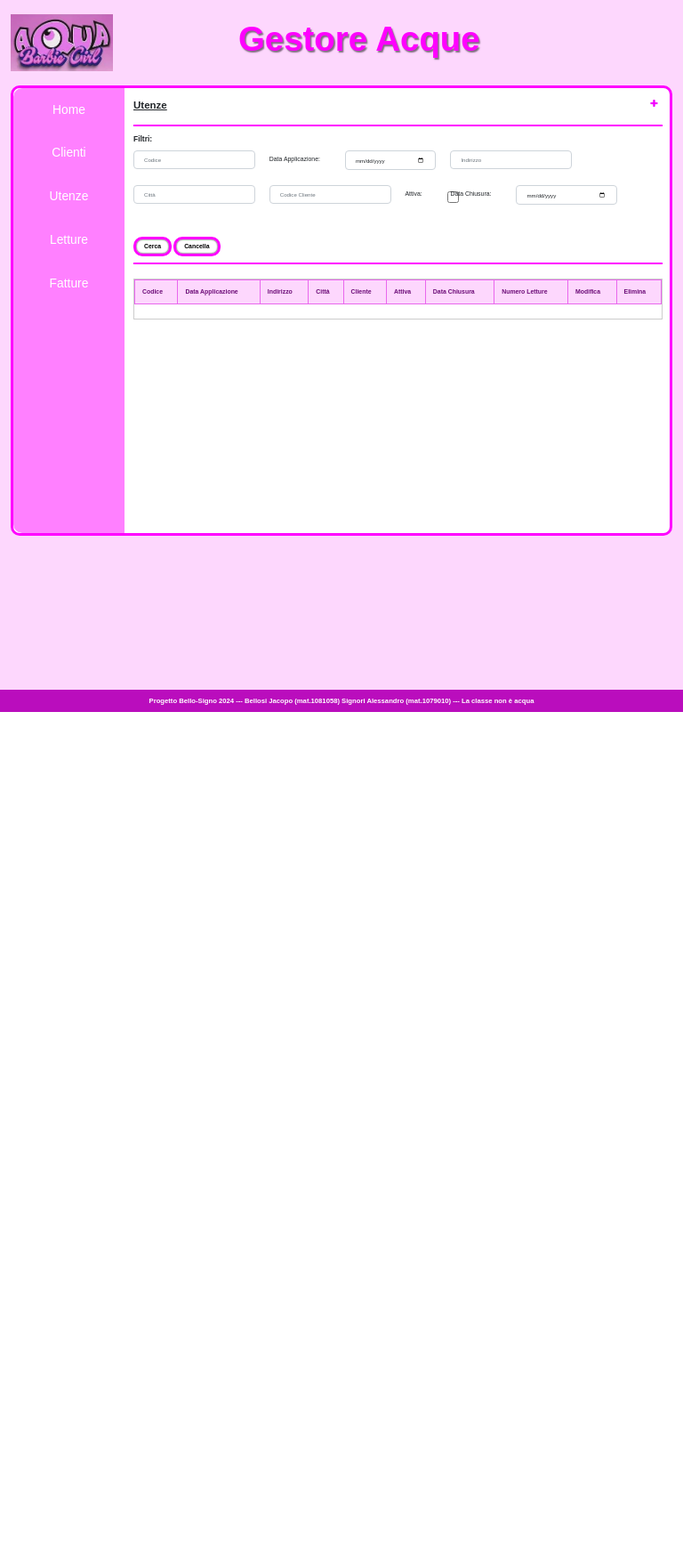
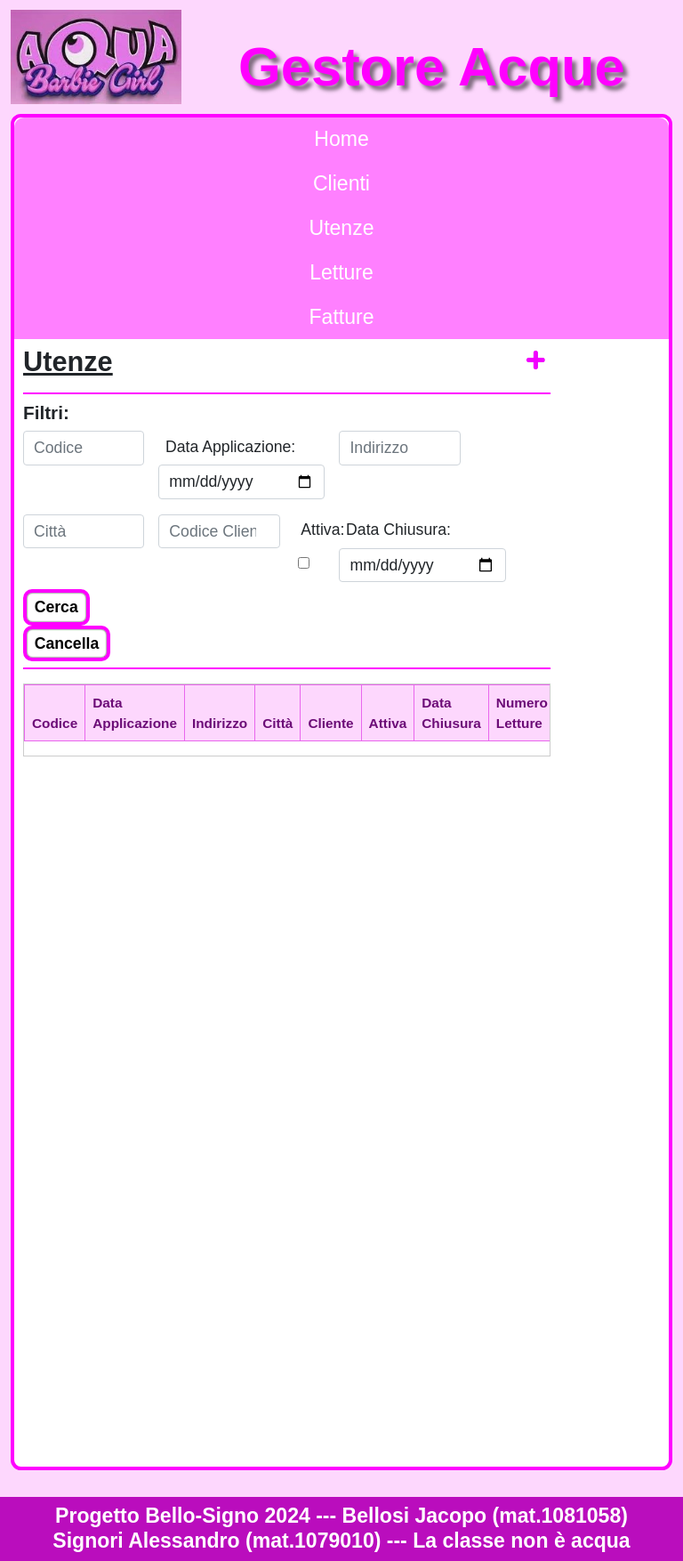
Before and after one commit to jacopobellosi/ProgettiProgrammazioneWeb, a Django app: page /utenza/ in a window 768 px wide. Shown: the whole page at 89% size. Before the commit the page ends 800 px from the top, so only its background shows below. Run offline with Django 5.2, Linux system fonts and the light colour scheme; data that the repository does not hold is empty.

Commit message:
Correzione responsive

```diff
--- a/progetto_2/parte_2/static/css/stile_custom.css
+++ b/progetto_2/parte_2/static/css/stile_custom.css
@@ -120,16 +120,16 @@
     margin-left: auto;
     margin-right: auto;
     padding-left: 12px;
-    border: 3px solid magenta;
+    border: 0.25vw solid magenta;
     background-color: white;
-    border-radius: 10px;
+    border-radius: 1vw;
 }
 
 /*nav*/
 .navbar {
     background-color: #ff80ff;
-    border-top-left-radius: 10px;
-    border-bottom-left-radius: 10px;
+    border-top-left-radius: 1vw;
+    border-bottom-left-radius: 1vw;
     display: flex;
     flex-direction: column;
     padding: 0;
@@ -166,7 +166,7 @@
     padding-right: 20px;
     border-top-right-radius: 10px;
     border-bottom-right-radius: 10px;
-    height: 500px; /*sarebbe da sistemare no pixel*/
+    height: 68vh;
 }
 
 #content h3 {
@@ -236,9 +236,14 @@
     font-weight: bold;
     background-color: transparent;
     border-radius: 10px;
-	border: 3px solid magenta;
+    border: 0.2vw solid magenta;
     box-shadow: inset 0 0 2px rgba(0, 0, 0, 1);
     transition: background-color 0.3s, border-color 0.3s;
+}
+
+.pulsanti {
+    margin-top: 1vw;
+    margin-left: 1vw;
 }
 
 input[type="submit"]:hover,
@@ -249,12 +254,18 @@
     text-shadow: -0.8px 0 black, 0 0.8px black, 0.8px 0 black, 0 -0.8px black;
 }
 
+form input[type="checkbox"] {
+    width: 1vw;
+}
+
 .custom-row-break {
     margin-bottom: -15px;
 }
 
 .custom-column-spacing {
     padding-top: 4.5px;
+    margin-left: 1vw;
+    margin-right: -10px;
 }
 
 .custom-column-spacing-check {
@@ -296,7 +307,7 @@
 }
 
 .tabella-scorrevole {
-    max-height: 60%;
+    max-height: 40vh;
     overflow-y: auto;
     border: 1px solid #ccc;
 }
@@ -312,8 +323,10 @@
 }
 
 .table th {
-    position: -webkit-sticky; /* Safari */
-    position: sticky; /* Per tutti gli altri browser */
+    position: -webkit-sticky;
+    /* Safari */
+    position: sticky;
+    /* Per tutti gli altri browser */
     top: 0;
     background: #fdd7fd;
 }
@@ -324,7 +337,8 @@
 }
 
 .header {
-    background: #ff99ff; /*non va*/
+    background: #ff99ff;
+    /*non va*/
     color: rgb(108, 12, 119);
 }
 
@@ -351,3 +365,287 @@
     background-color: #ba0dbd;
     margin-top: 100px;
 }
+
+
+/*responsive*/
+@media only screen and (max-width: 768px) and (min-width: 420px){
+    header {
+        padding-bottom: 0rem !important;
+    }
+
+    #h1Title {
+        font-size: 8vw;
+        text-shadow: 0.6vw 0.6vw 0.6vw rgba(0, 0, 0, 0.5);
+        padding-bottom: 0px;
+    }
+
+    .logo {
+        max-width: 25vw;
+    }
+
+    .main {
+        border: 0.6vw solid magenta;
+        background-color: white;
+        border-radius: 1.5vw;
+    }
+
+    .navbar {
+        border-top-left-radius: 1.5vw;
+        border-top-right-radius: 1.5vw;
+        border-bottom-left-radius: 0;
+        width: calc(100% - 12px);
+    }
+
+    .navbar-nav {
+        width: auto;
+    }
+
+    .nav-link {
+        font-size: 3vw;
+        padding: 1vw;
+    }
+
+    .nav-link:hover {
+        border-top-left-radius: 1.5vw;
+        border-top-right-radius: 1.5vw;
+        border-bottom-left-radius: 0;
+    }
+
+    #content {
+        font-size: 2vw;
+        border-bottom-left-radius: 1.5vw;
+        border-bottom-right-radius: 1.5vw;
+        height: 165vw;
+    }
+
+    #content h3 {
+        font-size: 3vw;
+        margin-top: 10px;
+        margin-bottom: 7px;
+    }
+
+    #content p,
+    #content li {
+        font-size: 2.5vw;
+    }
+
+    h2 {
+        font-size: 4vw;
+        padding-top: 8px;
+    }
+
+    h4 {
+        font-size: 2.7vw;
+    }
+
+    .iconaPiu {
+        width: 3vw;
+    }
+
+    input[type="text"],
+    input[type="date"],
+    input[type="number"] {
+        font-size: 2.3vw !important;
+    }
+
+    label {
+        font-size: 2.3vw !important;
+    }
+
+    input[type="submit"],
+    input[type="button"] {
+        font-size: 2.3vw !important;
+        margin-right: 1vw;
+        border: 0.6vw solid magenta;
+    }
+
+    form input[type="checkbox"] {
+        width: 2.8vw;
+    }
+
+    .custom-column-spacing-check {
+        margin-right: 0;
+    }
+
+    td {
+        padding-left: 5px;
+    }
+
+    .text-center {
+        padding-left: 0px;
+        text-align: center;
+    }
+
+    td input[type="text"],
+    td input[type="date"],
+    td input[type="number"] {
+        width: 92%;
+        font-size: inherit;
+        padding-left: 0px;
+    }
+
+    .icona {
+        width: 4vw;
+    }
+
+    .tabella-scorrevole {
+        max-height: 85vw;
+    }
+
+    .tabella-scorrevole-utenza {
+        max-height: 60vw;
+    }
+
+    .smalltable {
+        border: 1px solid #e967ed;
+        width: 100%;
+    }
+
+    .footerText {
+        font-size: 3vw;
+    }
+
+    .text-center {
+        position: relative;
+        margin-top: 30px;
+    }
+}
+
+@media only screen and (max-width: 420px){
+    header {
+        padding-bottom: 0rem !important;
+    }
+
+    #h1Title {
+        font-size: 8vw;
+        text-shadow: 0.6vw 0.6vw 0.6vw rgba(0, 0, 0, 0.5);
+        padding-bottom: 0px;
+    }
+
+    .logo {
+        max-width: 25vw;
+    }
+
+    .main {
+        border: 0.6vw solid magenta;
+        background-color: white;
+        border-radius: 1.5vw;
+    }
+
+    .navbar {
+        border-top-left-radius: 1.5vw;
+        border-top-right-radius: 1.5vw;
+        border-bottom-left-radius: 0;
+        width: calc(100% - 12px);
+    }
+
+    .navbar-nav {
+        width: auto;
+    }
+
+    .nav-link {
+        font-size: 3vw;
+        padding: 1vw;
+    }
+
+    .nav-link:hover {
+        border-top-left-radius: 1.5vw;
+        border-top-right-radius: 1.5vw;
+        border-bottom-left-radius: 0;
+    }
+
+    #content {
+        font-size: 2vw;
+        border-bottom-left-radius: 1.5vw;
+        border-bottom-right-radius: 1.5vw;
+        height: 110vh;
+    }
+
+    #content h3 {
+        font-size: 3vw;
+        margin-top: 10px;
+        margin-bottom: 7px;
+    }
+
+    #content p,
+    #content li {
+        font-size: 2.5vw;
+    }
+
+    h2 {
+        font-size: 4vw;
+        padding-top: 8px;
+    }
+
+    h4 {
+        font-size: 2.7vw;
+    }
+
+    .iconaPiu {
+        width: 3vw;
+    }
+
+    input[type="text"],
+    input[type="date"],
+    input[type="number"] {
+        font-size: 2.3vw !important;
+    }
+
+    label {
+        font-size: 2.3vw !important;
+    }
+
+    input[type="submit"],
+    input[type="button"] {
+        font-size: 2.3vw !important;
+        margin-right: 1vw;
+        border: 0.6vw solid magenta;
+    }
+
+    form input[type="checkbox"] {
+        width: 2.8vw;
+    }
+
+    td {
+        padding-left: 5px;
+    }
+
+    .text-center {
+        padding-left: 0px;
+        text-align: center;
+    }
+
+    td input[type="text"],
+    td input[type="date"],
+    td input[type="number"] {
+        width: 92%;
+        font-size: inherit;
+        padding-left: 0px;
+    }
+
+    .icona {
+        width: 4vw;
+    }
+
+    .tabella-scorrevole {
+        max-height: 59vh;
+    }
+
+    .tabella-scorrevole-utenza {
+        max-height: 68vw;
+    }
+
+    .smalltable {
+        border: 1px solid #e967ed;
+        width: 100%;
+    }
+
+    .footerText {
+        font-size: 3vw;
+    }
+
+    .text-center {
+        position: relative;
+        margin-top: 30px;
+    }
+}
--- a/progetto_2/parte_2/static/js/script.js
+++ b/progetto_2/parte_2/static/js/script.js
@@ -27,38 +27,10 @@
   }
 }
 
-function aggiornaHTML() {
-  const larghezzaSchermoCorrente = window.innerWidth;
-
-  if (document.getElementById('IdCodCliente') != null && document.getElementById('IdCodCliente').tagName != "DATALIST") {
-    const primaBr = document.getElementById('IdCodCliente');
-
-    if (larghezzaSchermoCorrente < 960) {
-      const brElementi = primaBr.nextElementSibling;
-
-      if (!brElementi || brElementi.tagName !== 'BR' || brElementi.nextElementSibling.tagName !== 'BR') {
-        primaBr.insertAdjacentHTML('afterend', '<br><br>');
-      }
-    } else {
-      const brElemento1 = primaBr.nextElementSibling;
-      const brElemento2 = brElemento1 && brElemento1.nextElementSibling;
-
-      if (brElemento1 && brElemento1.tagName === 'BR' && brElemento2 && brElemento2.tagName === 'BR') {
-        primaBr.parentNode.removeChild(brElemento1);
-        primaBr.parentNode.removeChild(brElemento2);
-      }
-    }
-  }
-}
-
 const checkbox = document.getElementById('IdAttiva');
 if (checkbox != null) {
   checkbox.addEventListener('change', gestioneDataCh);
 }
-
-const larghezzaSchermoIniziale = window.innerWidth;
-window.addEventListener('resize', aggiornaHTML);
-aggiornaHTML();
 
 function setEliminazione(codice) {
   document.getElementById('Err').style.display = 'block';
--- a/progetto_2/parte_2/templates/Extra/header.html
+++ b/progetto_2/parte_2/templates/Extra/header.html
@@ -1,4 +1,4 @@
-<header class="py-3">
+<header class="py-2">
     <div class="container-fluid">
         {% load static %}
         <div class="row align-items-center">
--- a/progetto_2/parte_2/templates/cliente.html
+++ b/progetto_2/parte_2/templates/cliente.html
@@ -11,7 +11,6 @@
     {% load static %}
     <link href="https://cdn.jsdelivr.net/npm/bootstrap@5.1.3/dist/css/bootstrap.min.css" rel="stylesheet"
         integrity="sha384-1BmE4kWBq78iYhFldvKuhfTAU6auU8tT94WrHftjDbrCEXSU1oBoqyl2QvZ6jIW3" crossorigin="anonymous">
-    <link rel="stylesheet" href="{% static 'css/stile.css' %}">
     <link rel="stylesheet" href="{% static 'css/stile_custom.css' %}">
 
     <link rel="icon" href="{% static 'img/logo.jpeg' %}" type="image/x-icon" alt="Logo" />
@@ -25,7 +24,6 @@
             <div class="row flex-grow-1">
                 {% include 'Extra/nav.html' %}
                 <div id="content" class="col-lg-10 col-md-10 col-sm-12">
-
                     <h2>Clienti</h2>
                     <hr>
                     <h4>Filtri:</h4>
@@ -55,7 +53,7 @@
                             <input id="IdCitta" name="Citta" type="text" class="form-control" pattern="[\p{L} \d]+"
                                 title="Vietato mettere apici o virgolette" placeholder="Città" value="{{ Citta }}">
                         </div>
-                        <div class="col-3">
+                        <div class="col-md-3 pulsanti">
                             <input type="submit" class="btn btn-primary" value="Cerca">
                             <input type="button" id="reset" class="btn btn-secondary" value="Cancella">
                         </div>
--- a/progetto_2/parte_2/templates/fattura.html
+++ b/progetto_2/parte_2/templates/fattura.html
@@ -11,7 +11,6 @@
     {% load static %}
     <link href="https://cdn.jsdelivr.net/npm/bootstrap@5.1.3/dist/css/bootstrap.min.css" rel="stylesheet"
         integrity="sha384-1BmE4kWBq78iYhFldvKuhfTAU6auU8tT94WrHftjDbrCEXSU1oBoqyl2QvZ6jIW3" crossorigin="anonymous">
-    <link rel="stylesheet" href="{% static 'css/stile.css' %}">
     <link rel="stylesheet" href="{% static 'css/stile_custom.css' %}">
 
     <link rel="icon" href="{% static 'img/logo.jpeg' %}" type="image/x-icon" alt="Logo" />
@@ -21,7 +20,6 @@
     {% include 'Extra/header.html' %}
 
     <div class="container-fluid">
-
         <div class="main">
             <div class="row flex-grow-1">
                 {% include 'Extra/nav.html' %}
--- a/progetto_2/parte_2/templates/index.html
+++ b/progetto_2/parte_2/templates/index.html
@@ -13,7 +13,6 @@
     {% load static %}
     <link href="https://cdn.jsdelivr.net/npm/bootstrap@5.1.3/dist/css/bootstrap.min.css" rel="stylesheet"
         integrity="sha384-1BmE4kWBq78iYhFldvKuhfTAU6auU8tT94WrHftjDbrCEXSU1oBoqyl2QvZ6jIW3" crossorigin="anonymous">
-    <link rel="stylesheet" href="{% static 'css/stile.css' %}">
     <link rel="stylesheet" href="{% static 'css/stile_custom.css' %}">
 </head>
 
--- a/progetto_2/parte_2/templates/utenza.html
+++ b/progetto_2/parte_2/templates/utenza.html
@@ -12,7 +12,6 @@
     {% load static %}
     <link href="https://cdn.jsdelivr.net/npm/bootstrap@5.1.3/dist/css/bootstrap.min.css" rel="stylesheet"
         integrity="sha384-1BmE4kWBq78iYhFldvKuhfTAU6auU8tT94WrHftjDbrCEXSU1oBoqyl2QvZ6jIW3" crossorigin="anonymous">
-    <link rel="stylesheet" href="{% static 'css/stile.css' %}">
     <link rel="stylesheet" href="{% static 'css/stile_custom.css' %}">
 
     <script type="text/javascript" src="{% static 'js/script.js' %}" defer></script>
@@ -70,7 +69,7 @@
                         <div class="col-md-4">
                             <div class="row">
                                 <div class="col-auto">
-                                    <label for="IdDataApRic" class="col-form-label me-1 custom-column-spacing">Data
+                                    <label for="IdDataApRic" class="col-form-label custom-column-spacing">Data
                                         Applicazione: </label>
                                 </div>
                                 <div class="col">
@@ -96,7 +95,7 @@
                         <div class="col-md-1">
                             <div class="row">
                                 <div class="col-auto">
-                                    <label for="IdAttiva" class="col-form-label me-1 custom-column-spacing">Attiva:
+                                    <label for="IdAttiva" class="col-form-label custom-column-spacing">Attiva:
                                     </label>
                                 </div>
                                 <div class="col custom-column-spacing-check">
@@ -107,7 +106,7 @@
                         <div class="col-md-4">
                             <div class="row">
                                 <div class="col-auto">
-                                    <label for="IdDataChRic" class="col-form-label me-1 custom-column-spacing">Data
+                                    <label for="IdDataChRic" class="col-form-label custom-column-spacing">Data
                                         Chiusura: </label>
                                 </div>
                                 <div class="col">
@@ -116,7 +115,7 @@
                                 </div>
                             </div>
                         </div>
-                        <div class="col-md-3">
+                        <div class="col-md-3 pulsanti">
                             <input type="submit" value="Cerca" />
                             <input type="button" id="reset" value="Cancella" />
                         </div>
```
Also changed, not shown: progetto_2/parte_2/templates/lettura.html (+5 -4 lines). Lines whose indentation alone changed are shown as unchanged.
